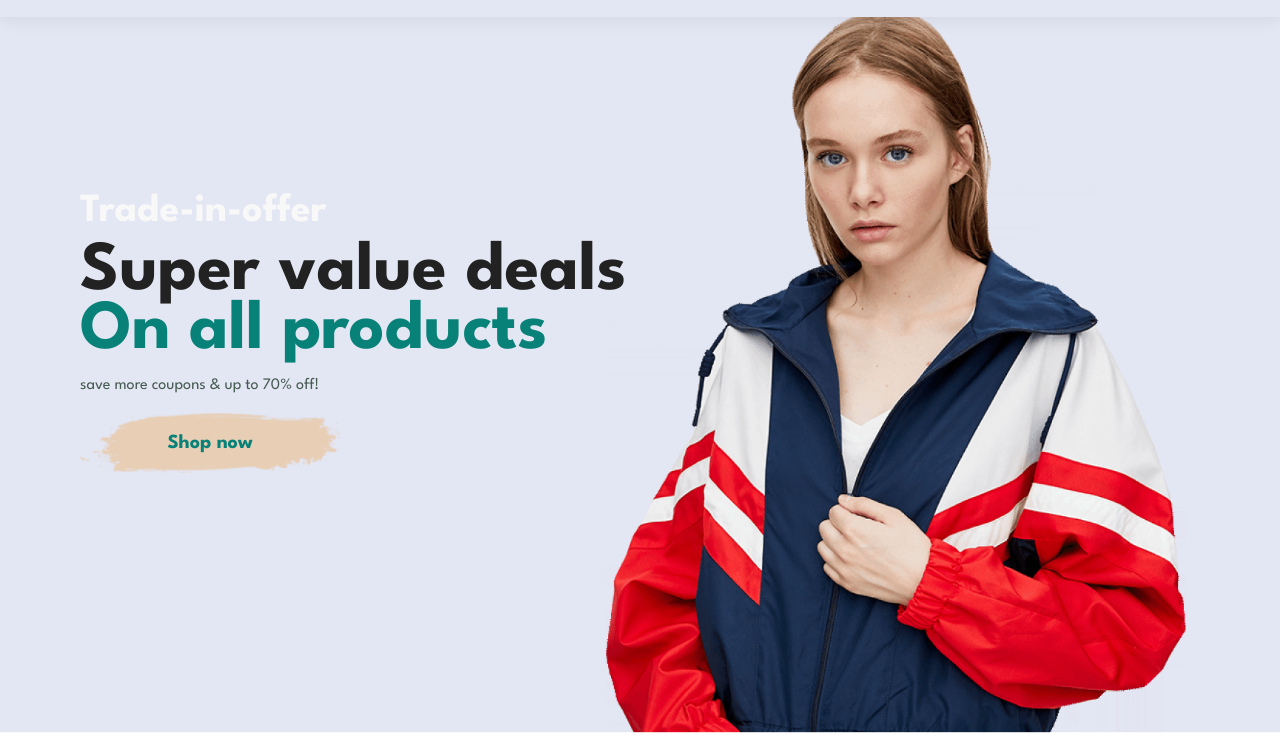
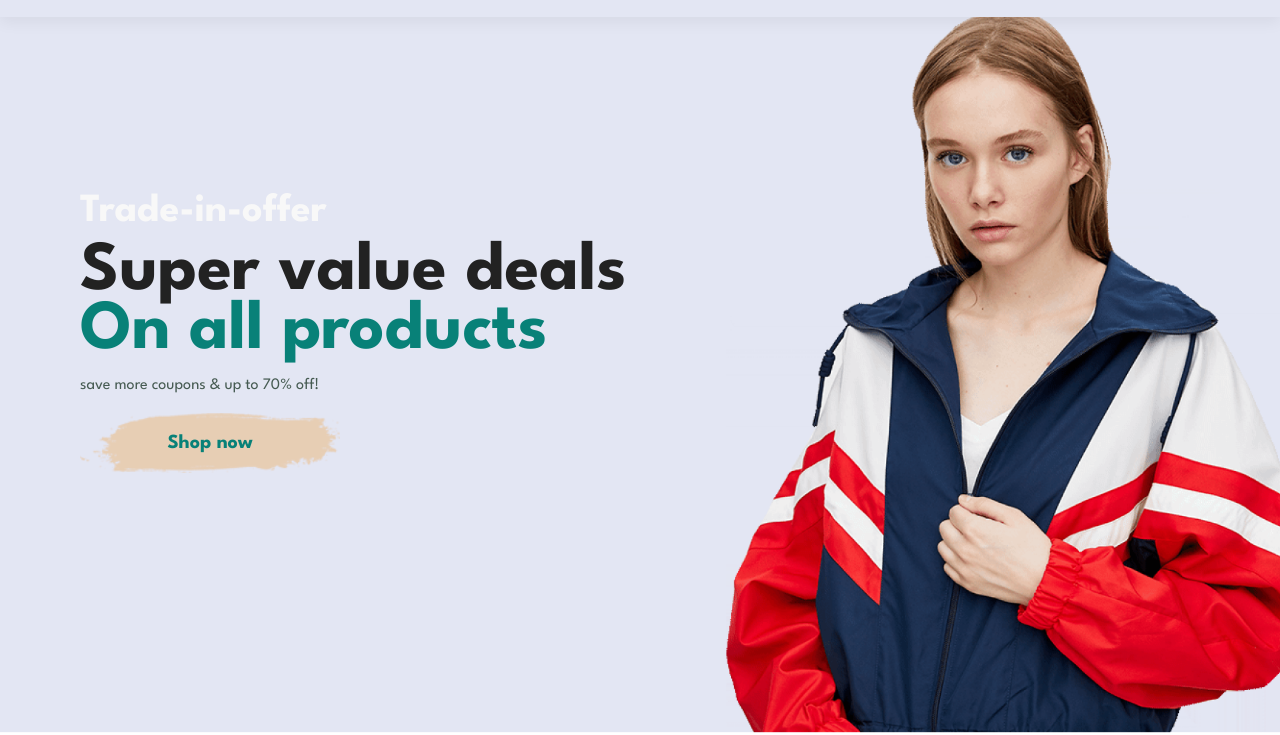
Before and after one commit to alirezatayebinejad/ecommerce-website-html-css, a plain HTML site: page index.html in a window 1280 px wide. Shown: the part 67-802 px from the top of the page. Drawn offline with Linux system fonts and the light colour scheme.

Commit message:
Fixed The background Image at the start

```diff
--- a/style.css
+++ b/style.css
@@ -129,7 +129,6 @@ body {
   width: 100%;
   height: 100vh;
   background-size: cover;
-  background-position: top -80% right 0;
   display: flex;
   flex-direction: column;
   align-items: flex-start;
```
